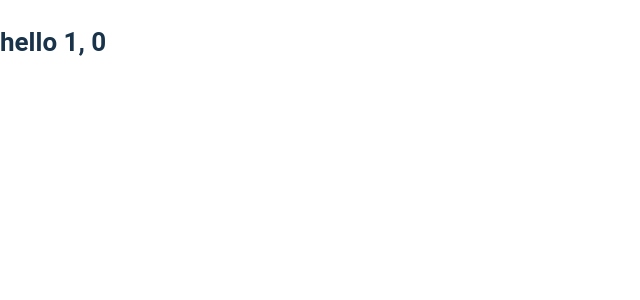
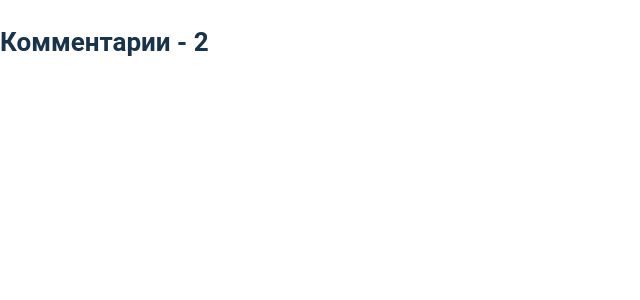
Before and after one commit to dtpstat/website, a Next.js app: page /iframes/comments/1 in a window 1280 px wide. Shown: the top 300 px of the page, without its empty margins (0-640 px from the left). Built offline with nearby package versions, Linux system fonts and the light colour scheme.

Commit message:
Uncomment more code

```diff
--- a/src/pages/iframes/comments/[dtpId].tsx
+++ b/src/pages/iframes/comments/[dtpId].tsx
@@ -1,5 +1,5 @@
 import { GetServerSideProps, NextPage } from "next";
-// import Error from "next/error";
+import Error from "next/error";
 import * as React from "react";
 import styled from "styled-components";
 
@@ -26,45 +26,40 @@ const CommentsIframePage: NextPage<CommentsIframePageProps> = ({
   dtpId,
   comments,
 }) => {
+  if (!dtpId || !comments) {
+    return <Error statusCode={404} />;
+  }
+
   return (
-    <CommentsHeader>
-      hello {dtpId}, {comments?.length}
-    </CommentsHeader>
+    <div>
+      <CommentsHeader>Комментарии - {comments.length}</CommentsHeader>
+      {/* <CommentList comments={comments} />
+
+      {commentsArePaused ? (
+        <p>Добавление новых комментариев приостановлено</p>
+      ) : (
+        <CommentInput />
+      )} */}
+    </div>
   );
-  // if (!dtpId || !comments) {
-  //   return <Error statusCode={404} />;
-  // }
-
-  // return (
-  //   <div>
-  //     <CommentsHeader>Комментарии - {comments.length}</CommentsHeader>
-  //     <CommentList comments={comments} />
-
-  //     {commentsArePaused ? (
-  //       <p>Добавление новых комментариев приостановлено</p>
-  //     ) : (
-  //       <CommentInput />
-  //     )}
-  //   </div>
-  // );
 };
 
-// const comments: Comment[] = [
-//   {
-//     id: 1,
-//     text: "информация о верификации данных, если координаты изменены при обработке (координаты отличаются от заявленных ГИБДД, но прошли подтверждение модератором).",
-//     user: "Павел Кучерягин",
-//     date: new Date().toUTCString(),
-//     avatarUrl:
-//       "https://robohash.org/6ae852fa3a8b1c79dba3f7dc883c1760?set=set4&bgset=&size=200x200",
-//   },
-//   {
-//     id: 2,
-//     text: "Оставленная пользователями дополнительная/уточняющая информация",
-//     user: "Anna Kravtz",
-//     date: new Date().toUTCString(),
-//   },
-// ];
+const comments: Comment[] = [
+  {
+    id: 1,
+    text: "информация о верификации данных, если координаты изменены при обработке (координаты отличаются от заявленных ГИБДД, но прошли подтверждение модератором).",
+    user: "Павел Кучерягин",
+    date: new Date().toUTCString(),
+    avatarUrl:
+      "https://robohash.org/6ae852fa3a8b1c79dba3f7dc883c1760?set=set4&bgset=&size=200x200",
+  },
+  {
+    id: 2,
+    text: "Оставленная пользователями дополнительная/уточняющая информация",
+    user: "Anna Kravtz",
+    date: new Date().toUTCString(),
+  },
+];
 
 export const getServerSideProps: GetServerSideProps<
   CommentsIframePageProps
@@ -78,7 +73,7 @@ export const getServerSideProps: GetServerSideProps<
     return {
       props: {
         dtpId,
-        comments: [],
+        comments,
       },
     };
   }
```
